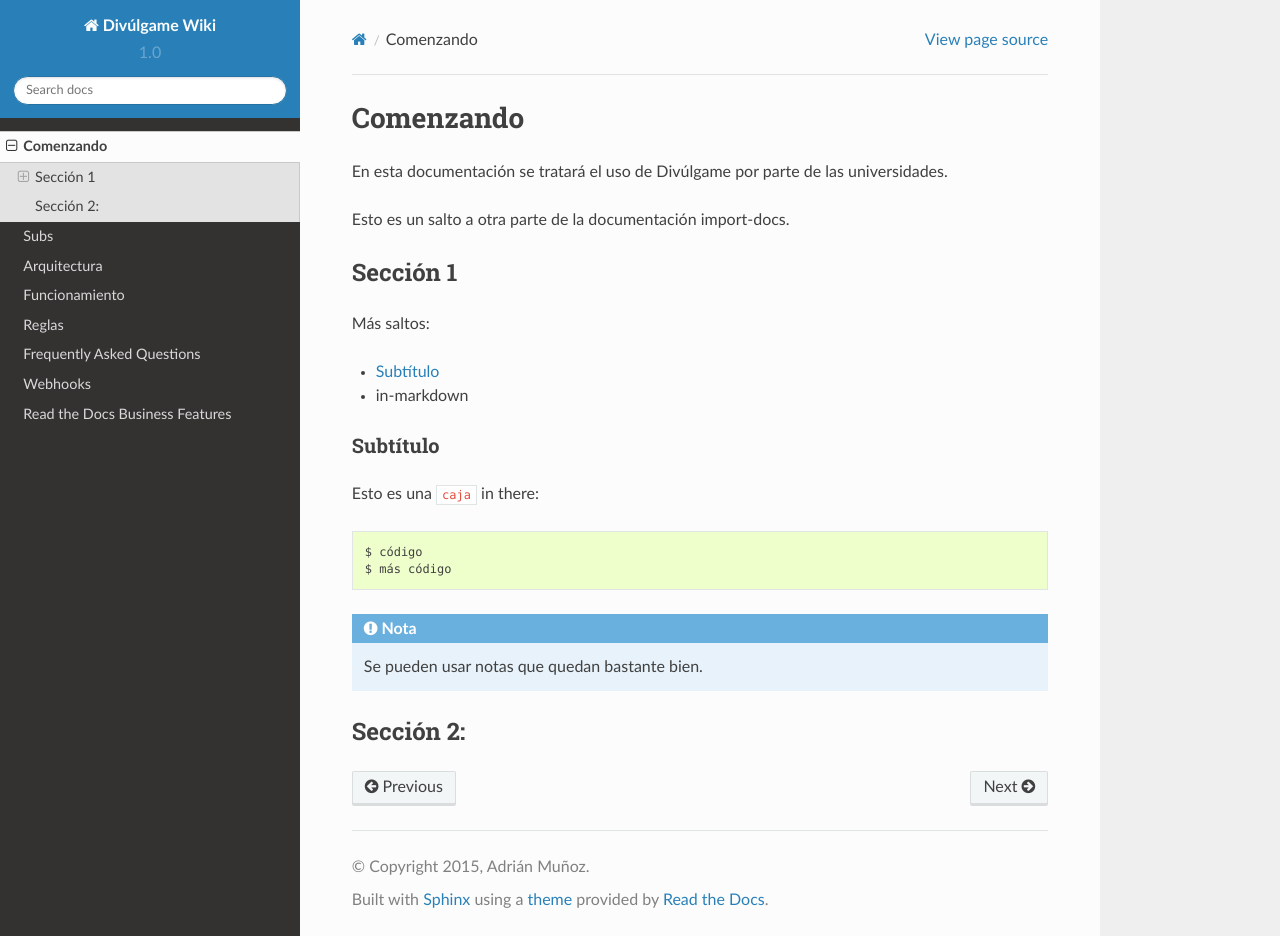
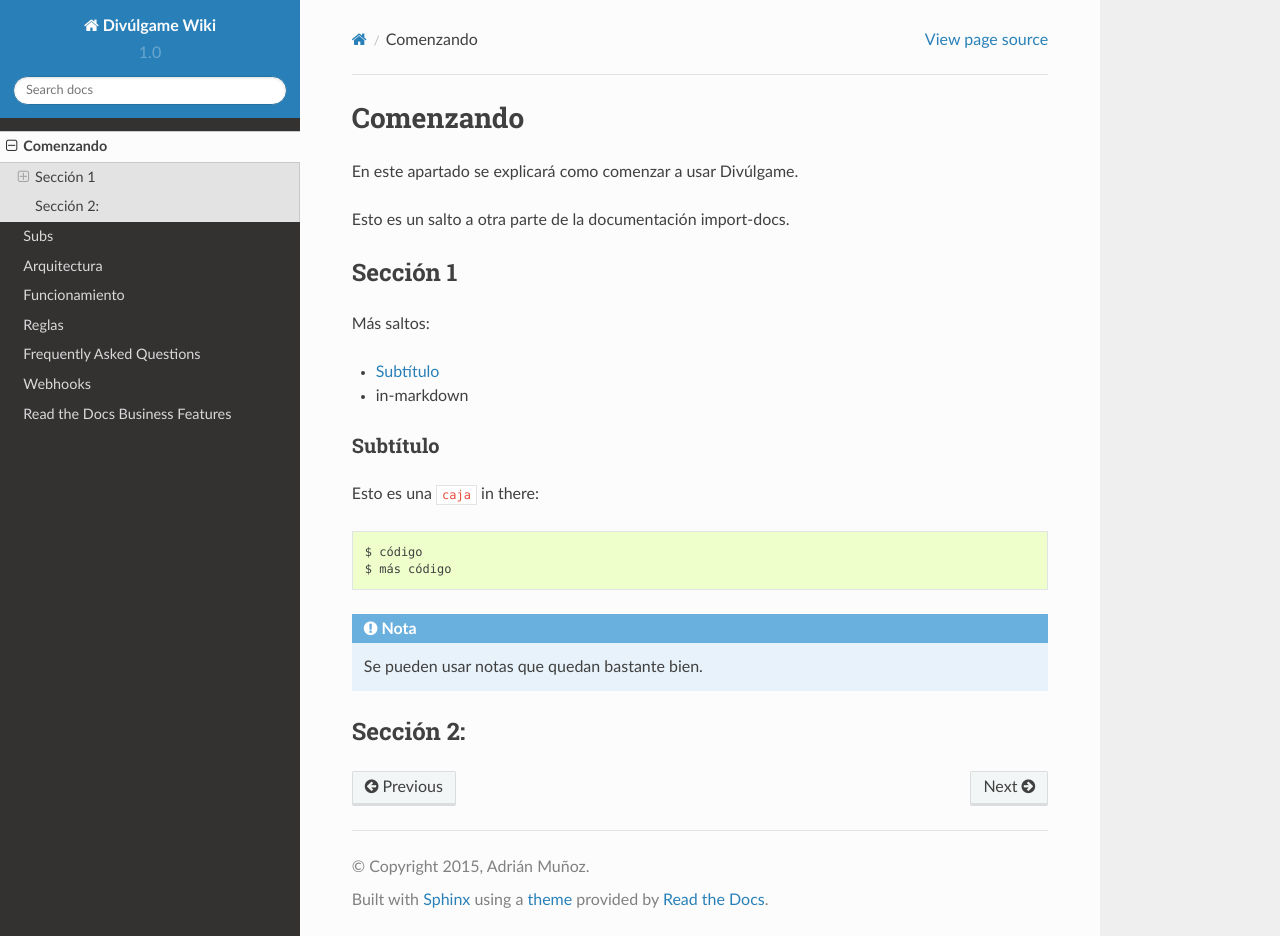
Before and after one commit to adrianmugnoz/Documentacion-Divulgame, a Sphinx documentation site: the page built from docs/getting_started.rst, in a window 1280 px wide and 936 px high. Built offline with Sphinx 7.4.7 and the Read the Docs theme 2.0.0, drawn with Linux system fonts in a browser that asks for light colours; pages that are not in the unit, such as notebooks, are missing from menus.

Commit message:
Update getting_started.rst

```diff
--- a/docs/getting_started.rst
+++ b/docs/getting_started.rst
@@ -1,7 +1,7 @@
 Comenzando
 ===============
 
-En esta documentación se tratará el uso de Divúlgame por parte de las universidades.
+En este apartado se explicará como comenzar a usar Divúlgame.
 
 Esto es un salto a otra parte de la documentación
 :ref:`import-docs`.
```
